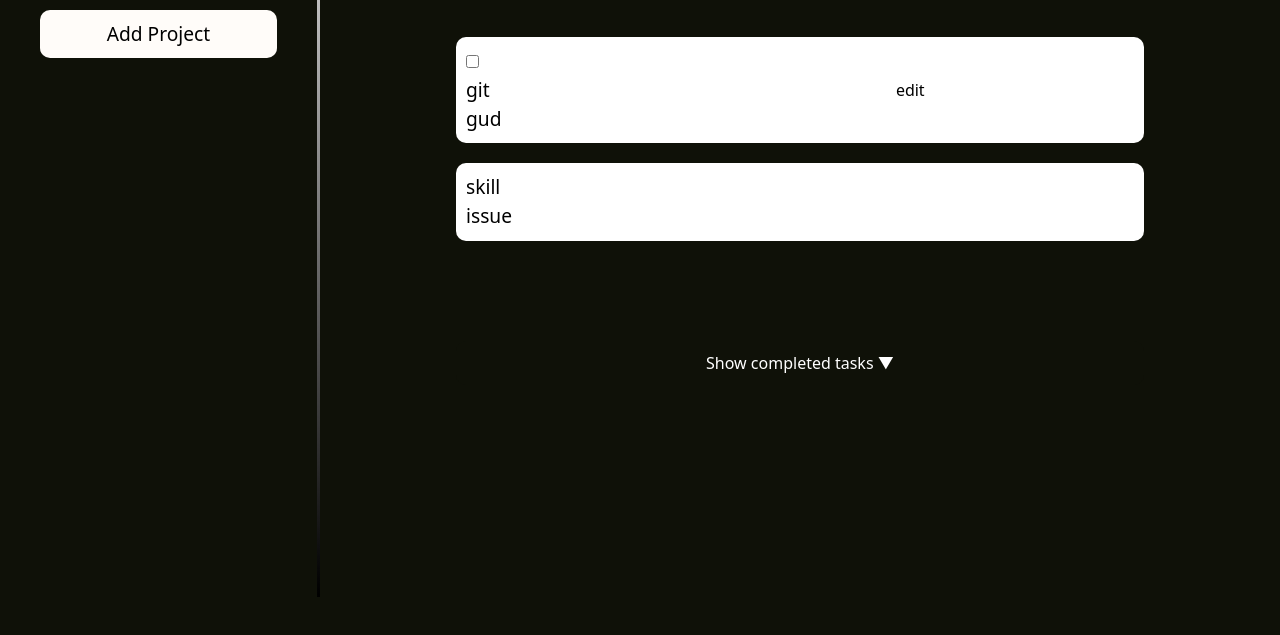
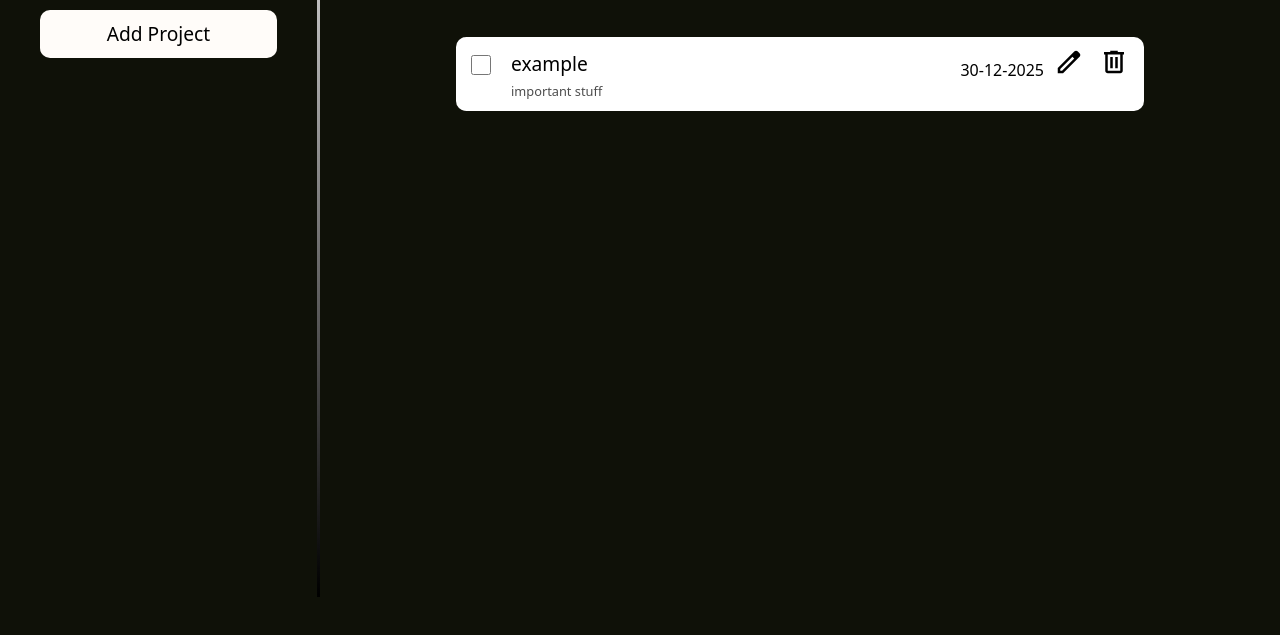
Before and after one commit to Goooble/odin-todo, a website built with webpack: page src/template.html in a window 1280 px wide. Shown: the part 203-838 px from the top of the page. Built offline with nearby package versions, Linux system fonts and the light colour scheme.

Commit message:
bug: Doesnt load when local storage is null

```diff
--- a/src/index.js
+++ b/src/index.js
@@ -390,10 +390,6 @@ aside.addEventListener("click", (e) => {
 });
 
 //default
-addProject("Inbox");
-getProjectCont()[0].addTodo("example", "important stuff", "2025-12-30", "none");
-getData();
-setActiveProject(getProjectCont()[getProjectCont().length - 1]);
 
 function store() {
   localStorage.clear();
@@ -433,10 +429,30 @@ function store() {
   return projectCont;
 }
 
-function getData() {
+function getjson() {
   var data;
   getProjectCont().length = 0;
   data = JSON.parse(localStorage.getItem("json"));
+  return data;
+}
+
+getData();
+
+function getData() {
+  var data = getjson();
+  if (data === null) {
+    console.group("here");
+    addProject("Inbox");
+    getProjectCont()[0].addTodo(
+      "example",
+      "important stuff",
+      "2025-12-30",
+      "none",
+    );
+
+    setActiveProject(getProjectCont()[getProjectCont().length - 1]);
+    store();
+  }
   data.toReversed().forEach((item, index) => {
     addProject(item.name);
     item.allTodo.toReversed().forEach((item) => {
--- a/src/template.html
+++ b/src/template.html
@@ -36,18 +36,11 @@
     <main class="main">
       <div class="todo-disp-cont">
         <div class="todo-item">
-          <div class="todo-name-cont">
-            <input type="checkbox" />
-            <p>git gud</p>
-          </div>
-          <div class="options-cont">edit</div>
-        </div>
-        <div class="todo-item">skill issue</div>
+
       </div>
       <div class="done-todo-section">
         <button class="show-done">Show completed tasks ▼</button>
         <div class="done-disp-cont">
-          <div class="done-todo-item">skill issue intensified</div>
         </div>
       </div>
       <!-- <button class="logger">log todo</button> -->
```
